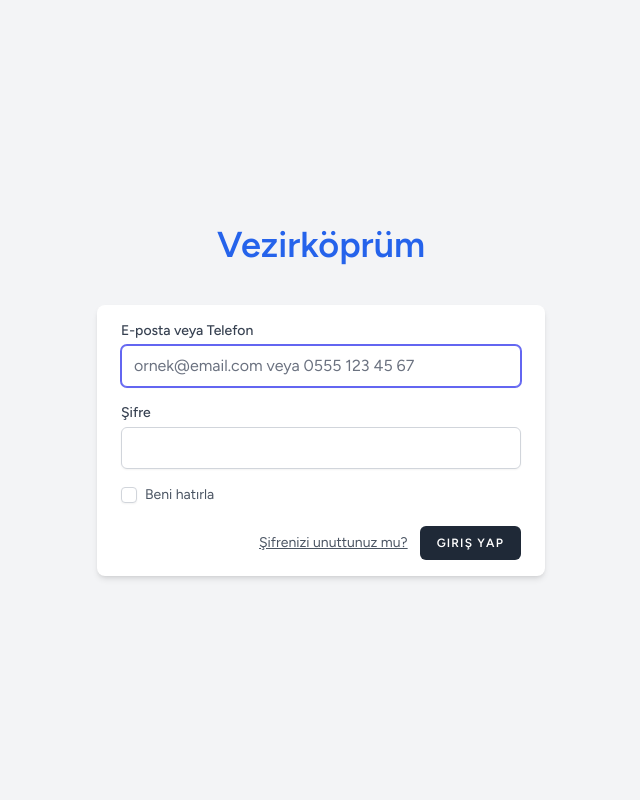
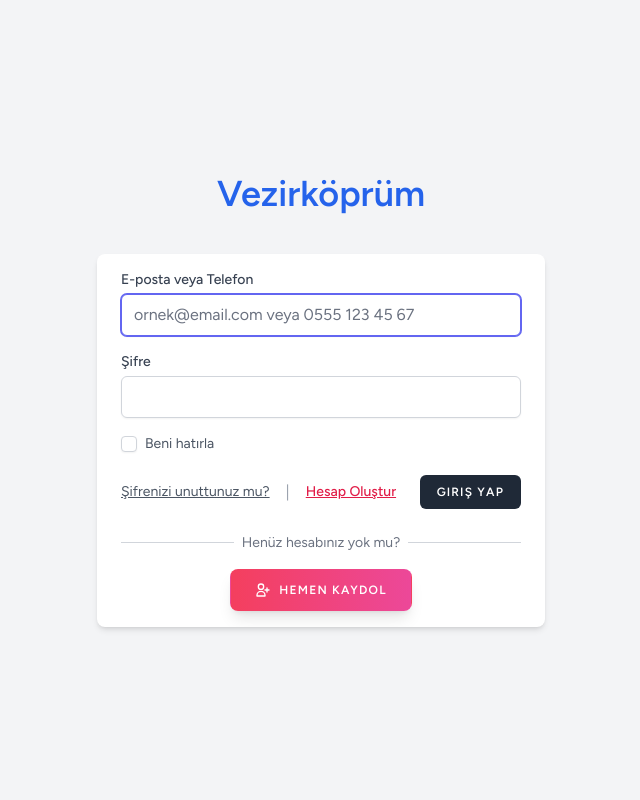
Before and after one commit to ResulKorkmaz/vezirkoprum, a Laravel app: page /login in a window 1280 px wide. Shown: the whole page, without its empty margins (319-959 px from the left). Run offline with Laravel 12, Linux system fonts and the light colour scheme; style sheets or scripts are compiled from the project's sources.

Commit message:
Add cross-navigation between login and register pages with modern UI

```diff
--- a/resources/views/auth/login.blade.php
+++ b/resources/views/auth/login.blade.php
@@ -28,21 +28,51 @@
         <!-- Remember Me -->
         <div class="block mt-4">
             <label for="remember_me" class="inline-flex items-center">
-                <input id="remember_me" type="checkbox" class="rounded border-gray-300 text-indigo-600 shadow-sm focus:ring-indigo-500" name="remember">
+                <input id="remember_me" type="checkbox" class="rounded border-gray-300 text-rose-600 shadow-sm focus:ring-rose-500" name="remember">
                 <span class="ms-2 text-sm text-gray-600">Beni hatırla</span>
             </label>
         </div>
 
-        <div class="flex items-center justify-end mt-4">
-            @if (Route::has('password.request'))
-                <a class="underline text-sm text-gray-600 hover:text-gray-900 rounded-md focus:outline-none focus:ring-2 focus:ring-offset-2 focus:ring-indigo-500" href="{{ route('password.request') }}">
-                    Şifrenizi unuttunuz mu?
-                </a>
-            @endif
+        <div class="flex items-center justify-between mt-4">
+            <div class="flex items-center space-x-4">
+                @if (Route::has('password.request'))
+                    <a class="underline text-sm text-gray-600 hover:text-gray-900 rounded-md focus:outline-none focus:ring-2 focus:ring-offset-2 focus:ring-rose-500" href="{{ route('password.request') }}">
+                        Şifrenizi unuttunuz mu?
+                    </a>
+                @endif
+
+                @if (Route::has('register'))
+                    <span class="text-gray-400">|</span>
+                    <a class="underline text-sm text-rose-600 hover:text-rose-700 rounded-md focus:outline-none focus:ring-2 focus:ring-offset-2 focus:ring-rose-500 font-medium" href="{{ route('register') }}">
+                        Hesap Oluştur
+                    </a>
+                @endif
+            </div>
 
             <x-primary-button class="ms-3">
                 Giriş Yap
             </x-primary-button>
         </div>
     </form>
+
+    <!-- Register Call to Action -->
+    <div class="mt-6 text-center">
+        <div class="relative">
+            <div class="absolute inset-0 flex items-center">
+                <div class="w-full border-t border-gray-300"></div>
+            </div>
+            <div class="relative flex justify-center text-sm">
+                <span class="px-2 bg-white text-gray-500">Henüz hesabınız yok mu?</span>
+            </div>
+        </div>
+
+        <div class="mt-4">
+            <a href="{{ route('register') }}" class="inline-flex items-center px-6 py-3 bg-gradient-to-r from-rose-500 to-pink-500 border border-transparent rounded-lg font-semibold text-xs text-white uppercase tracking-widest hover:from-rose-600 hover:to-pink-600 focus:from-rose-600 focus:to-pink-600 active:from-rose-700 active:to-pink-700 focus:outline-none focus:ring-2 focus:ring-rose-500 focus:ring-offset-2 transition ease-in-out duration-150 shadow-lg">
+                <svg class="w-4 h-4 mr-2" fill="none" stroke="currentColor" viewBox="0 0 24 24">
+                    <path stroke-linecap="round" stroke-linejoin="round" stroke-width="2" d="M18 9v3m0 0v3m0-3h3m-3 0h-3m-2-5a4 4 0 11-8 0 4 4 0 018 0zM3 20a6 6 0 0112 0v1H3v-1z"></path>
+                </svg>
+                Hemen Kaydol
+            </a>
+        </div>
+    </div>
 </x-guest-layout>
```
Also changed, not shown: resources/views/auth/register.blade.php (+24 -3 lines), 3 other files.
